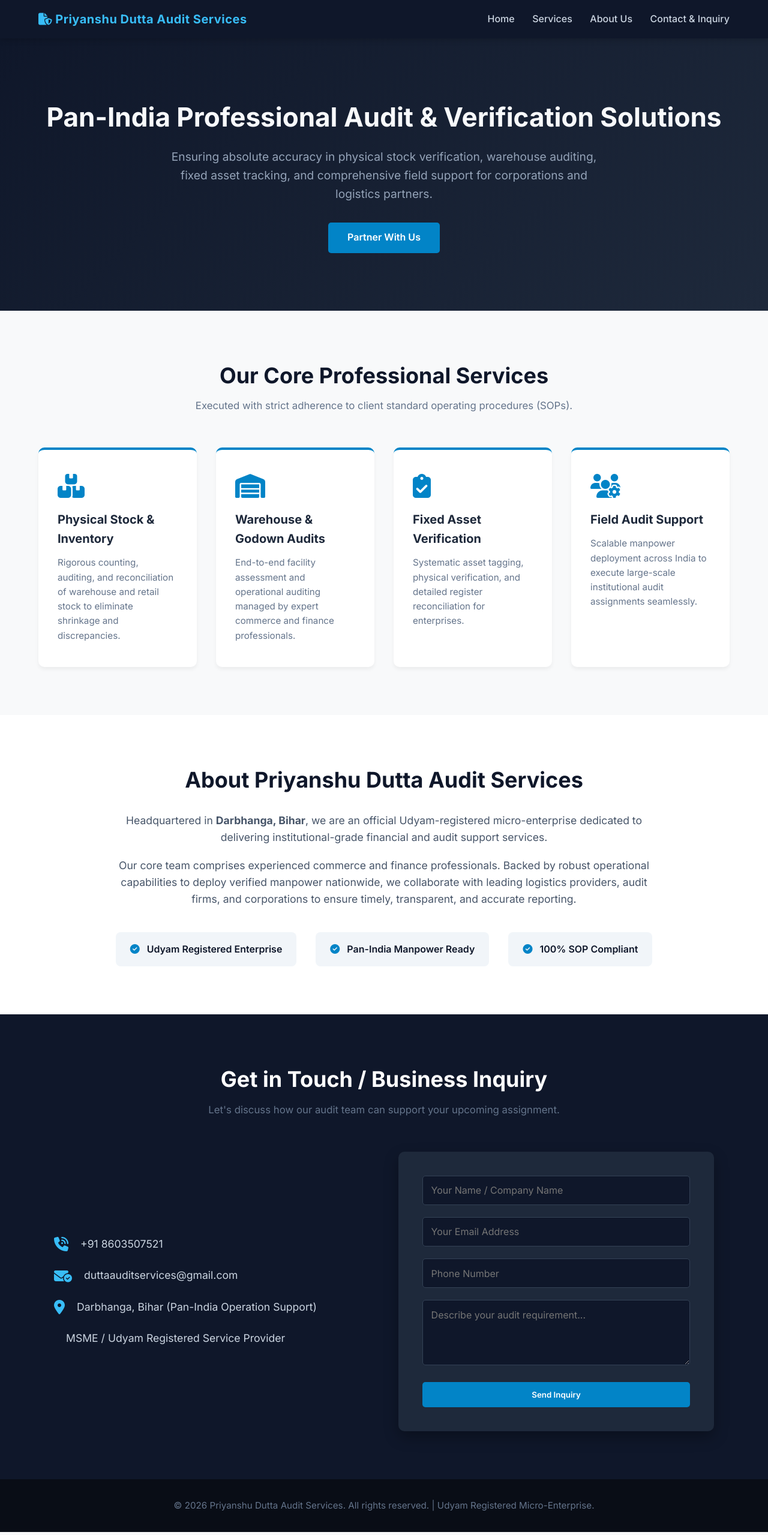
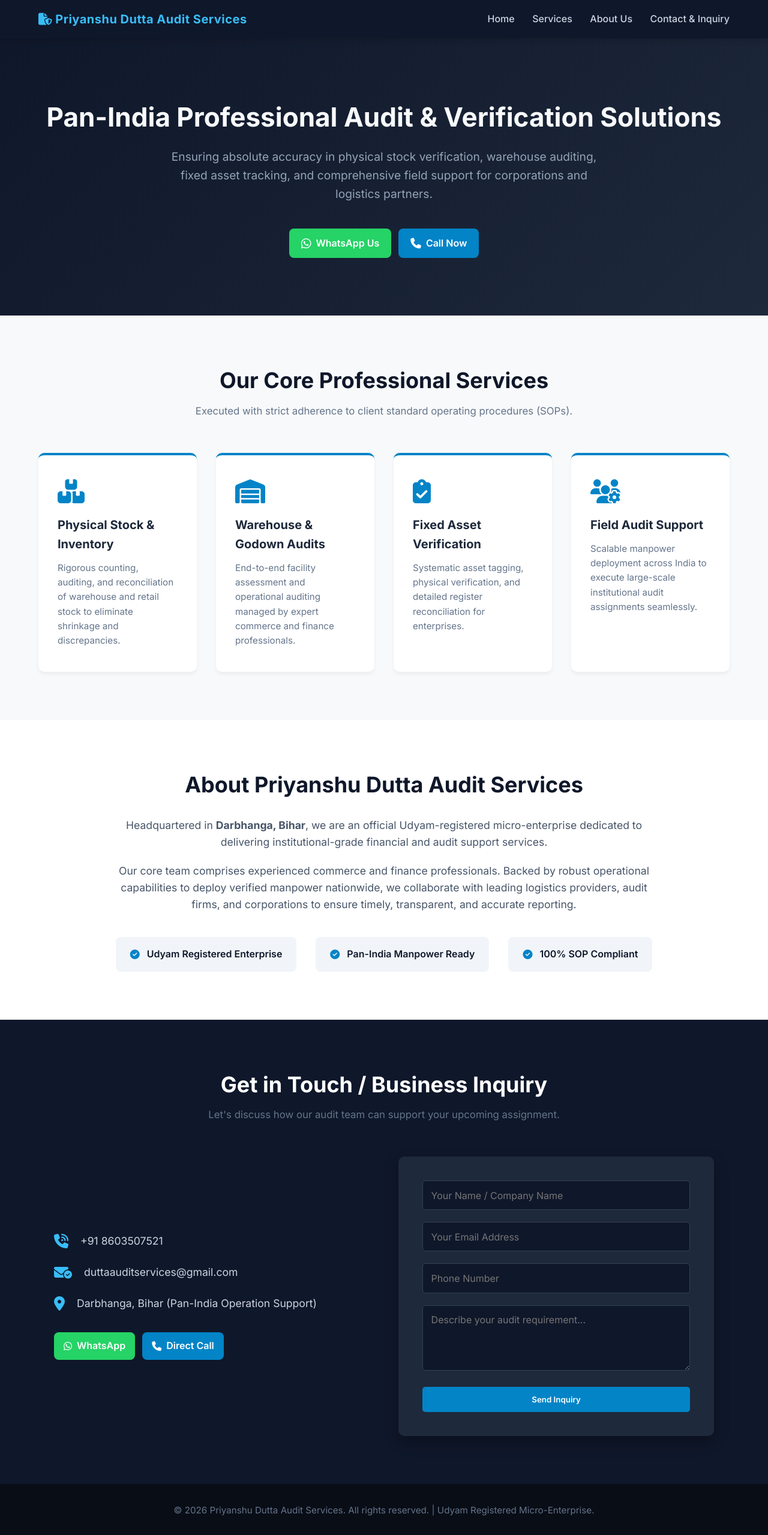
Before and after one commit to duttaauditservices-cpu/priyanshu-dutta-audit-services, a plain HTML site: page index.html in a window 1280 px wide. Shown: the whole page at 60% size. Drawn offline with Linux system fonts and the light colour scheme.

Commit message:
Update index.html

```diff
--- a/index.html
+++ b/index.html
@@ -54,6 +54,9 @@
             color: #fff;
             padding: 6rem 5%;
             text-align: center;
+            display: flex;
+            flex-direction: column;
+            align-items: center;
         }
         .hero h1 {
             font-size: 2.75rem;
@@ -250,7 +253,16 @@
     <section id="home" class="hero">
         <h1>Pan-India Professional Audit & Verification Solutions</h1>
         <p>Ensuring absolute accuracy in physical stock verification, warehouse auditing, fixed asset tracking, and comprehensive field support for corporations and logistics partners.</p>
-        <a href="#contact" class="btn">Partner With Us</a>
+
+        <!-- WhatsApp and Call Buttons added here -->
+        <div style="display:flex; gap:12px; flex-wrap:wrap; justify-content:center; margin-top:10px;">
+            <a href="https://wa.me/918603507521" target="_blank" rel="noopener noreferrer" style="background:#25D366; color:white; padding:12px 20px; border-radius:8px; text-decoration:none; font-weight:600; display:inline-flex; align-items:center; gap:8px;">
+                <i class="fa-brands fa-whatsapp" style="font-size:1.2rem;"></i> WhatsApp Us
+            </a>
+            <a href="tel:+918603507521" style="background:#0284c7; color:white; padding:12px 20px; border-radius:8px; text-decoration:none; font-weight:600; display:inline-flex; align-items:center; gap:8px;">
+                <i class="fa-solid fa-phone" style="font-size:1.1rem;"></i> Call Now
+            </a>
+        </div>
     </section>
 
     <!-- Services Section -->
@@ -318,9 +330,15 @@
                     <i class="fa-solid fa-location-dot"></i>
                     <span>Darbhanga, Bihar (Pan-India Operation Support)</span>
                 </div>
-                <div class="contact-item">
-                    <i class="fa-solid id-card"></i>
-                    <span>MSME / Udyam Registered Service Provider</span>
+
+                <!-- WhatsApp and Call Buttons inside Contact Section too -->
+                <div style="display:flex; gap:12px; flex-wrap:wrap; margin-top:10px;">
+                    <a href="https://wa.me/918603507521" target="_blank" rel="noopener noreferrer" style="background:#25D366; color:white; padding:10px 16px; border-radius:8px; text-decoration:none; font-weight:600; display:inline-flex; align-items:center; gap:8px;">
+                        <i class="fa-brands fa-whatsapp"></i> WhatsApp
+                    </a>
+                    <a href="tel:+918603507521" style="background:#0284c7; color:white; padding:10px 16px; border-radius:8px; text-decoration:none; font-weight:600; display:inline-flex; align-items:center; gap:8px;">
+                        <i class="fa-solid fa-phone"></i> Direct Call
+                    </a>
                 </div>
             </div>
 
```
